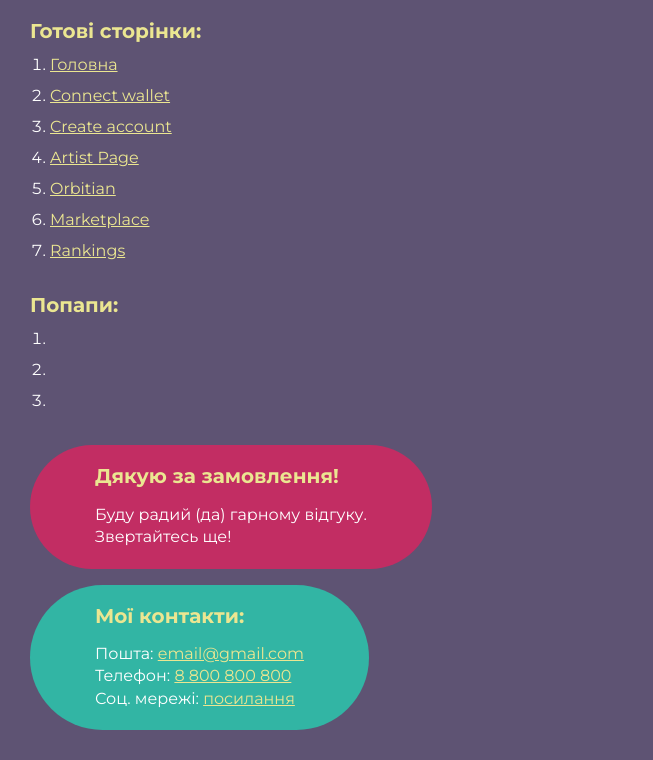
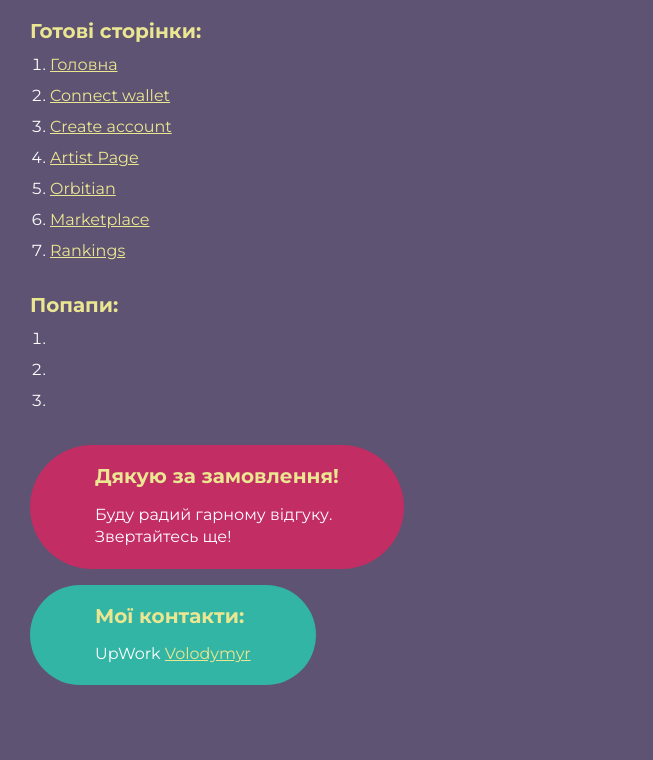
Before and after one commit to CodeFlamesk/NFT-Marketplace, a plain HTML site: page index.html in a window 1280 px wide. Shown: the part 115-875 px from the top of the page, without its empty margins (0-653 px from the left). After the commit the page ends 830 px from the top, so only its background shows below. Drawn offline with Linux system fonts and the light colour scheme.

Commit message:
ready upwork links

```diff
--- a/index.html
+++ b/index.html
@@ -31,14 +31,13 @@
 		</ol>
 		<div class="rootpage__tnx">
 			<h2>Дякую за замовлення!</h2>
-			<p>Буду радий (да) гарному відгуку.</p>
+			<p>Буду радий гарному відгуку.</p>
 			<p>Звертайтесь ще!</p>
 		</div>
 		<div class="rootpage__contacts">
 			<h2>Мої контакти:</h2>
-			<p>Пошта: <a href="mailto:email@gmail.com">email@gmail.com</a></p>
-			<p>Телефон: <a href="tel:8800800800">8 800 800 800</a></p>
-			<p>Соц. мережі: <a href="">посилання</a></p>
+			<p>UpWork <a href="https://www.upwork.com/freelancers/~01a687c8f95b7913d7">Volodymyr</a></p>
+
 		</div>
 	</div>
 </body>
```
Also changed, not shown: src/html/_footer.htm (+4 -2 lines).
